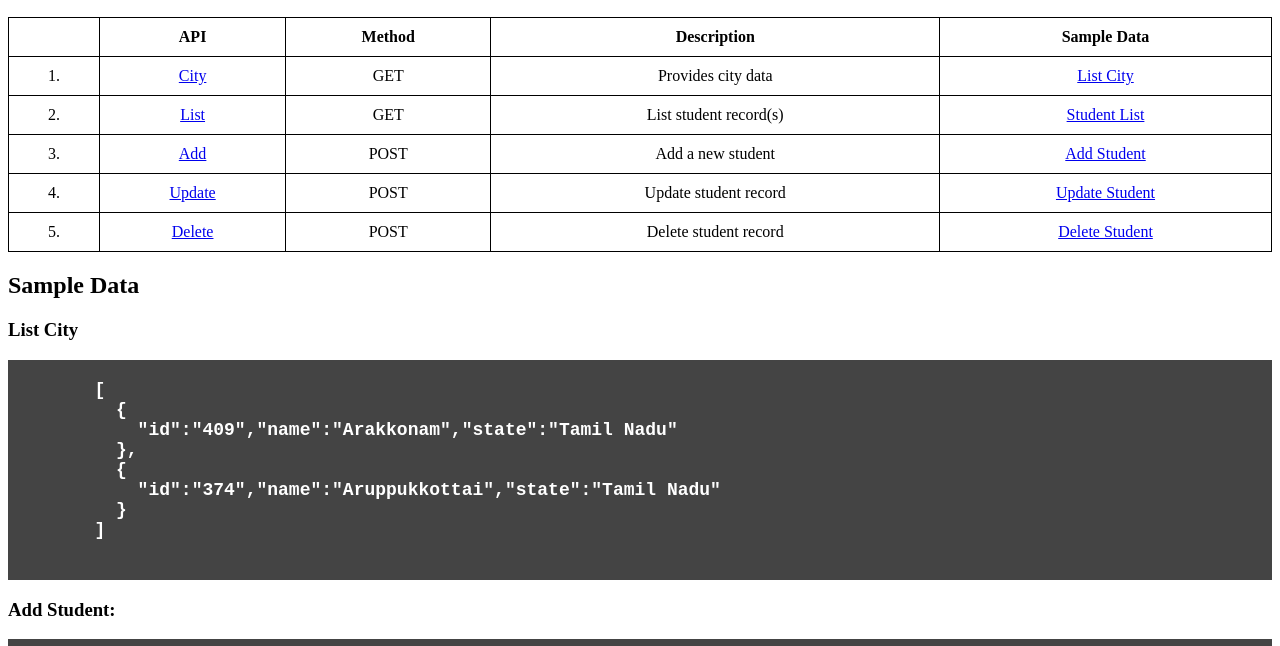
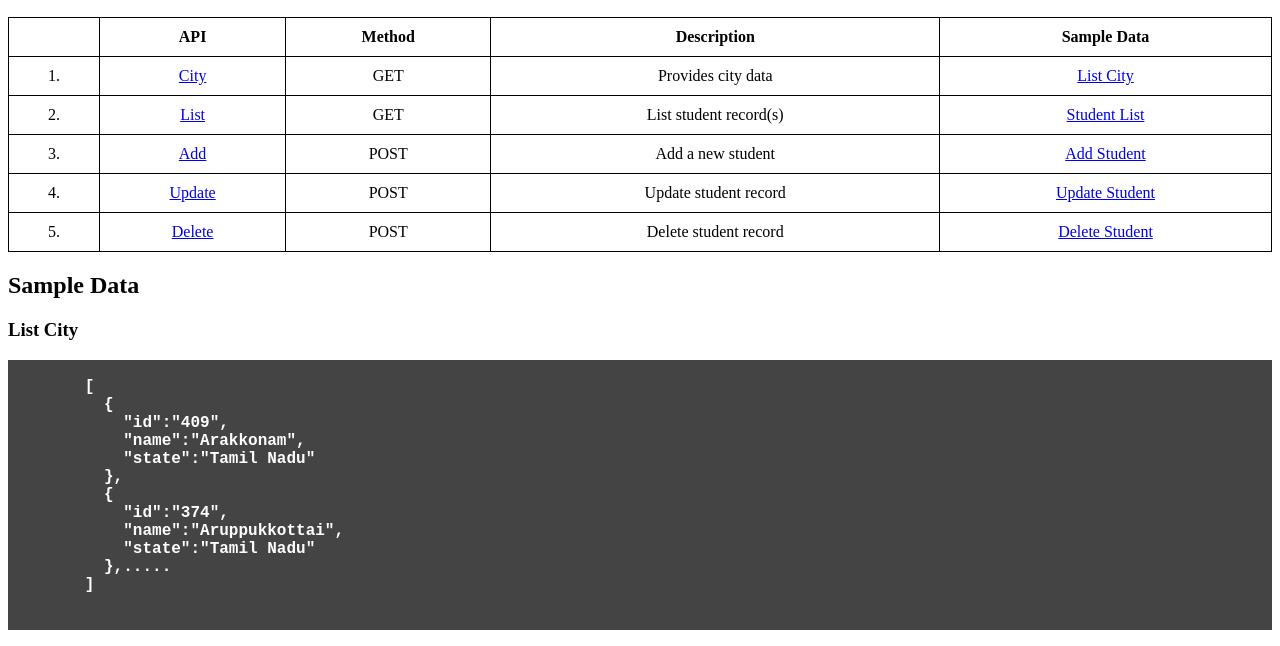
Before and after one commit to umeshan/StudentAPI, a website: page index.html in a window 1280 px wide. Shown: the part 96-742 px from the top of the page. Drawn offline with Linux system fonts and the light colour scheme.

Commit message:
updated readMe

```diff
--- a/index.html
+++ b/index.html
@@ -25,7 +25,7 @@
         background: #444444;
         color:white;
         font-weight: 600;
-        font-size: 18px;
+        font-size: 16px;
       }
     </style>
   </head>
@@ -102,11 +102,15 @@
       <code>
         [
           {
-            "id":"409","name":"Arakkonam","state":"Tamil Nadu"
+            "id":"409",
+            "name":"Arakkonam",
+            "state":"Tamil Nadu"
           },
           {
-            "id":"374","name":"Aruppukkottai","state":"Tamil Nadu"
-          }
+            "id":"374",
+            "name":"Aruppukkottai",
+            "state":"Tamil Nadu"
+          },.....
         ]
       </code>
     </pre>
```
Also changed, not shown: README.md, package.json (line endings or trailing spaces), 1 other file.
